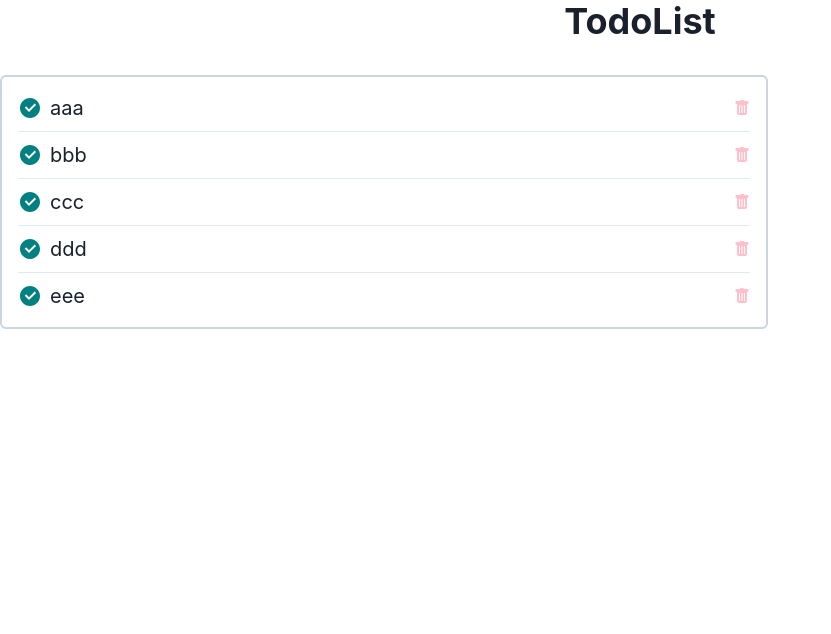
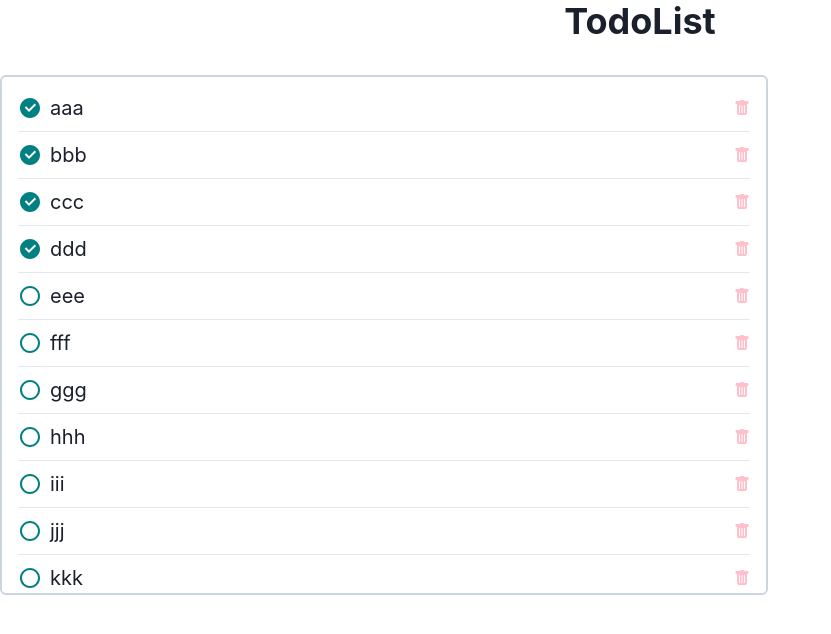
Before and after one commit to yokamotp/amplify-todo, a React (Create React App) app: page / in a window 1280 px wide. Shown: the top 634 px of the page, without its empty margins (0-831 px from the left). Built offline with nearby package versions, Linux system fonts and the light colour scheme.

Commit message:
TodoListの作成完了しました。

```diff
--- a/src/views/components/TodoList.tsx
+++ b/src/views/components/TodoList.tsx
@@ -1,4 +1,4 @@
-import { Center, Flex, Heading, StackDivider, VStack } from '@chakra-ui/react'
+import { Center, Flex, Heading, StackDivider, VStack, Text } from '@chakra-ui/react'
 import React from 'react'
 import TodoItem from './TodoItem'
 
@@ -8,7 +8,13 @@ const TodoList: React.VFC = () => {
     {id: 'bbb', content: 'bbb', isDone: true},
     {id: 'ccc', content: 'ccc', isDone: true},
     {id: 'ddd', content: 'ddd', isDone: true},
-    {id: 'eee', content: 'eee', isDone: true},
+    {id: 'eee', content: 'eee', isDone: false},
+    {id: 'fff', content: 'fff', isDone: false},
+    {id: 'ggg', content: 'ggg', isDone: false},
+    {id: 'hhh', content: 'hhh', isDone: false},
+    {id: 'iii', content: 'iii', isDone: false},
+    {id: 'jjj', content: 'jjj', isDone: false},
+    {id: 'kkk', content: 'kkk', isDone: false},
 ]
 
   return (
@@ -28,9 +34,13 @@ const TodoList: React.VFC = () => {
         maxH='65vh'
         overflow='scroll'
       >
-        {todoList.map((item)=>{
-          return  <TodoItem id={item.id} content={item.content} isDone={item.isDone}></TodoItem>
-        })}
+        {todoList.length === 0 ?
+        (<Text>TodoListはありません。</Text>):
+        (
+            todoList.map((item)=>{
+                return  <TodoItem id={item.id} content={item.content} isDone={item.isDone}></TodoItem>
+            })
+        )}
       </VStack>
     </Flex>
   )
```
